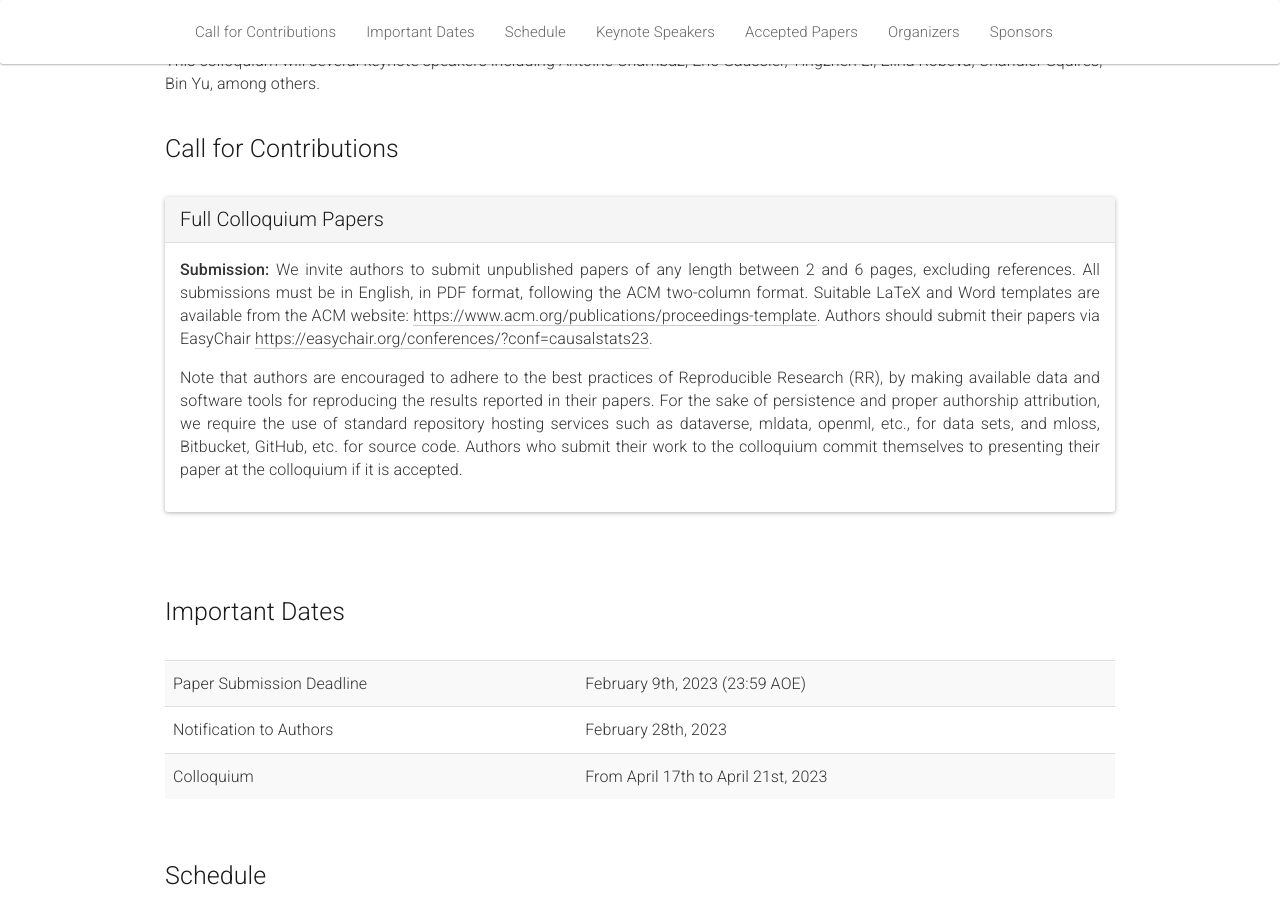
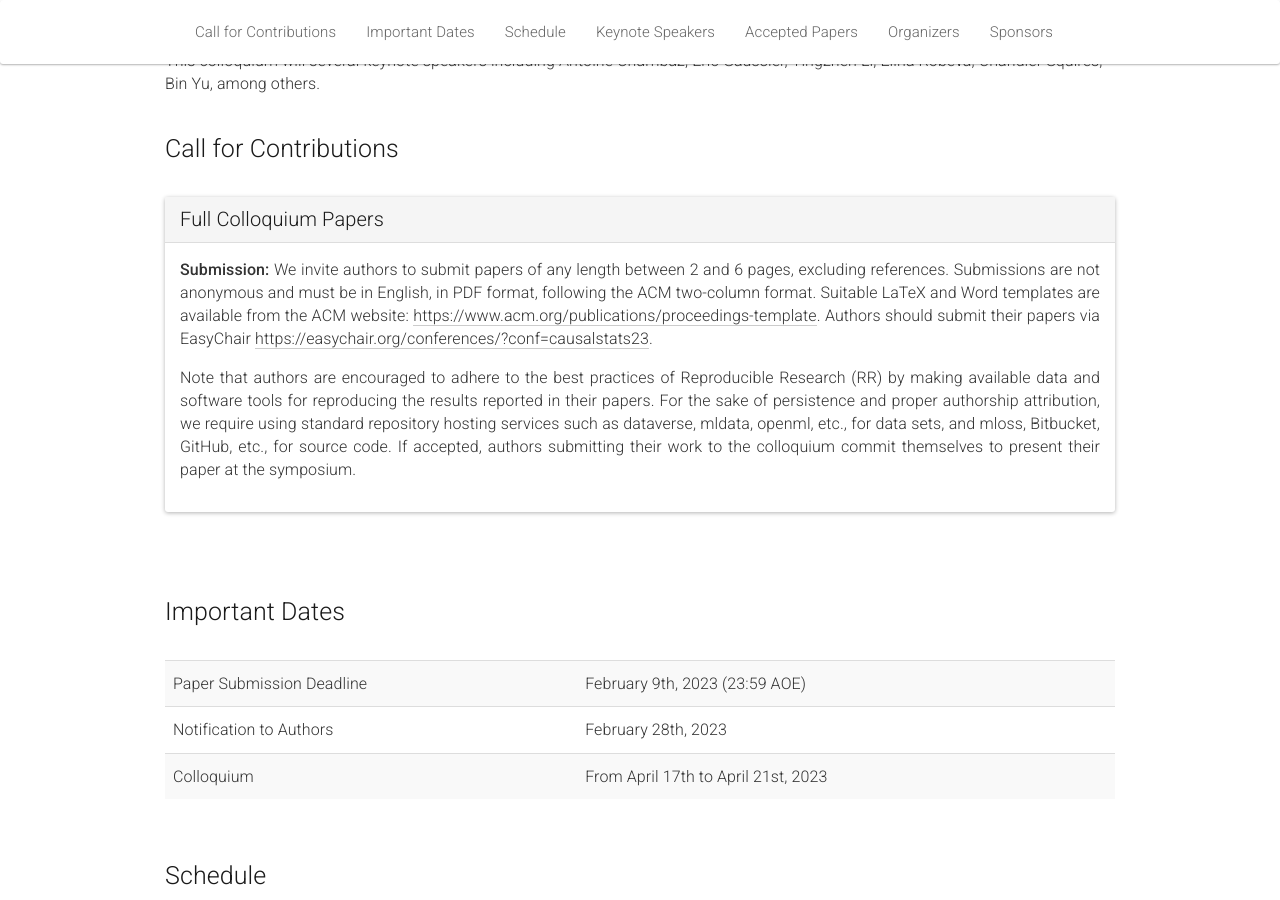
Before and after one commit to quarter-on-causality/quarter-on-causality.github.io, a Jekyll site: the page built from _pages/home_analysis.md, in a window 1280 px wide and 900 px high, scrolled down 1314 px. Built offline with Jekyll 4.4.1, drawn with Linux system fonts in a browser that asks for light colours; nearby versions of some CDN libraries.

Commit message:
Update the CFP

```diff
--- a/_pages/home_analysis.md
+++ b/_pages/home_analysis.md
@@ -66,11 +66,11 @@ This colloquium will several keynote speakers including Antoine Chambaz, Eric Ga
       <div id="call-papers" class="panel-collapse collapse in" data-parent="#cfp">
         <div class="panel-body">
           <p>
-	    <span style="font-weight:500;">Submission:</span> We invite authors to submit unpublished papers of any length between 2 and 6 pages, excluding references. All submissions must be in English, in PDF format, following the ACM two-column format. Suitable LaTeX and Word templates are available from the ACM website: <a href="https://www.acm.org/publications/proceedings-template" target="_blank">https://www.acm.org/publications/proceedings-template</a>.
+	    <span style="font-weight:500;">Submission:</span> We invite authors to submit papers of any length between 2 and 6 pages, excluding references. Submissions are not anonymous and must be in English, in PDF format, following the ACM two-column format. Suitable LaTeX and Word templates are available from the ACM website: <a href="https://www.acm.org/publications/proceedings-template" target="_blank">https://www.acm.org/publications/proceedings-template</a>.
 
       Authors should submit their papers via EasyChair <a href="https://easychair.org/conferences/?conf=causalstats23" target="_blank">https://easychair.org/conferences/?conf=causalstats23</a>.</p>
       <p>
-      Note that authors are encouraged to adhere to the best practices of Reproducible Research (RR), by making available data and software tools for reproducing the results reported in their papers. For the sake of persistence and proper authorship attribution, we require the use of standard repository hosting services such as dataverse, mldata, openml, etc., for data sets, and mloss, Bitbucket, GitHub, etc. for source code. Authors who submit their work to the colloquium commit themselves to presenting their paper at the colloquium if it is accepted.
+      Note that authors are encouraged to adhere to the best practices of Reproducible Research (RR) by making available data and software tools for reproducing the results reported in their papers. For the sake of persistence and proper authorship attribution, we require using standard repository hosting services such as dataverse, mldata, openml, etc., for data sets, and mloss, Bitbucket, GitHub, etc., for source code. If accepted, authors submitting their work to the colloquium commit themselves to present their paper at the symposium.
 	  </p>
         </div>
       </div>
```
